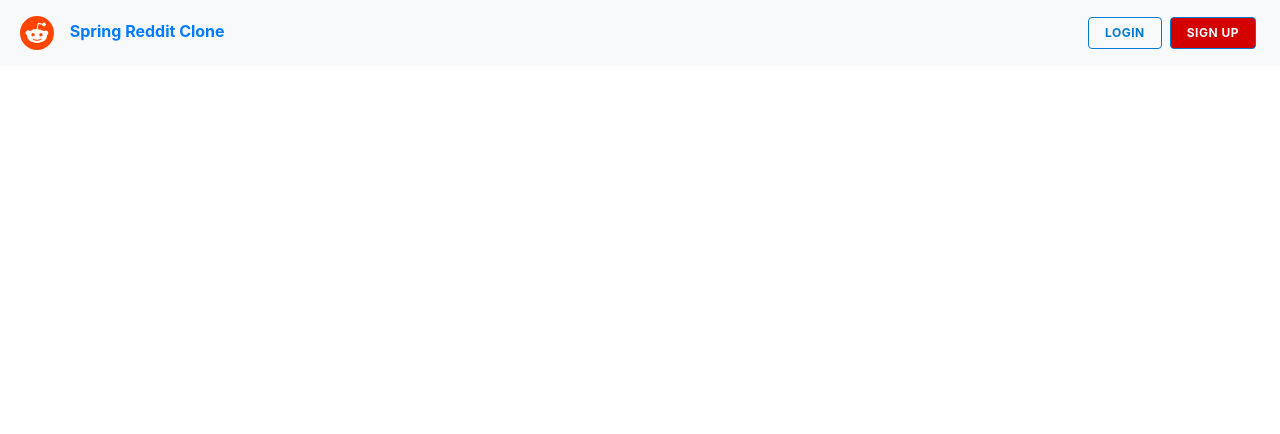
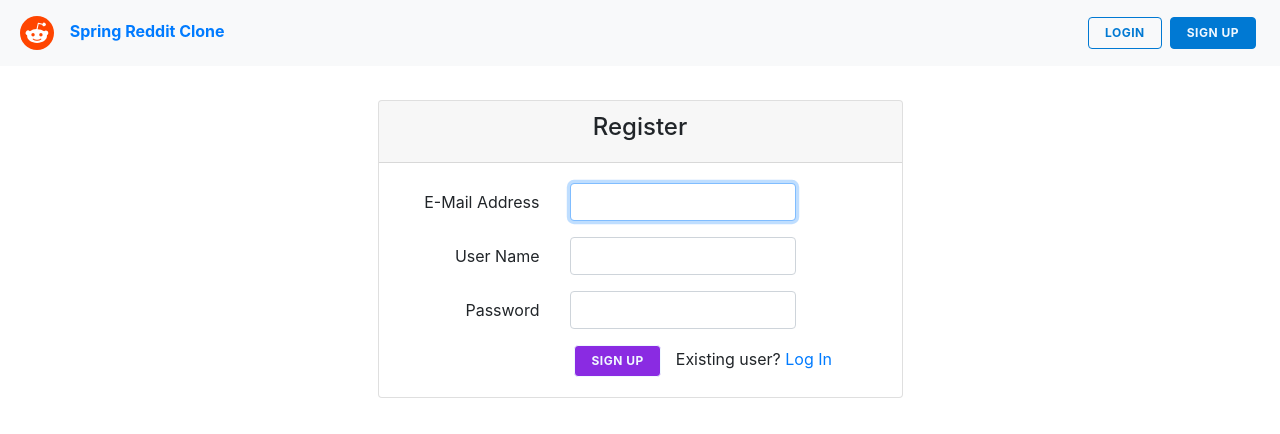
Before and after one commit to ziza1995/masterRadFrontEnd, an Angular app: page /sign-up in a window 1280 px wide. Before the commit this address led to /. Shown: the top 434 px of the page. Built offline with nearby package versions, Linux system fonts and the light colour scheme.

Commit message:
sign up finished

```diff
--- a/src/app/app-routing.module.ts
+++ b/src/app/app-routing.module.ts
@@ -1,7 +1,10 @@
 import { NgModule } from '@angular/core';
 import { Routes, RouterModule } from '@angular/router';
+import { SignupComponent } from './auth/signup/signup.component';
 
-const routes: Routes = [];
+const routes: Routes = [
+  {path: 'sign-up', component: SignupComponent}
+];
 
 @NgModule({
   imports: [RouterModule.forRoot(routes)],
--- a/src/app/app.component.html
+++ b/src/app/app.component.html
@@ -1 +1,2 @@
 <app-header></app-header>
+<router-outlet></router-outlet>
--- /dev/null
+++ b/src/app/auth/shared/auth.service.ts
@@ -0,0 +1,19 @@
+import { Injectable } from '@angular/core';
+import { HttpClient } from '@angular/common/http';
+import { SignupRequest } from '../signup/signupRequest';
+import { Observable } from 'rxjs';
+
+@Injectable({
+  providedIn: 'root',
+})
+export class AuthService {
+  constructor(private httpClient: HttpClient) {}
+
+  signup(signupRequest: SignupRequest): Observable<any> {
+    return this.httpClient.post(
+      'http://localhost:8080/api/auth/signup',
+      signupRequest,
+      { responseType: 'text' }
+    );
+  }
+}
--- a/src/app/auth/signup/signup.component.css
+++ b/src/app/auth/signup/signup.component.css
@@ -0,0 +1,21 @@
+.register-section {
+    margin: 100px;
+  }
+.sign-up {
+    background-color: blueviolet;
+    border-color: brown;
+    color:aliceblue;
+    fill: aquamarine;
+    border: 1px solid;
+    border-radius: 4px;
+    text-align:  center;
+    letter-spacing: 1px;
+    text-decoration: none;
+    font-size: 12px;
+    font-weight: 700;
+    letter-spacing: .5px;
+    line-height: 24px;
+    text-transform: uppercase;
+    padding: 3px 16px;
+    opacity: 1;
+}
--- a/src/app/auth/signup/signup.component.html
+++ b/src/app/auth/signup/signup.component.html
@@ -1 +1,53 @@
-<p>signup works!</p>
+<div class="register-section">
+    <div class="row justify-content-center">
+        <div class="col-md-3"></div>
+        <div class="col-md-6">
+            <div class="card">
+                <div class="card-header" style="text-align: center">
+                    <h4>Register</h4>
+                </div>
+                <div class="card-body">
+                    <form [formGroup]="signupForm" (ngSubmit)="signup()">
+                        <div class="form-group row">
+                            <label for="email_address" class="col-md-4 col-form-label text-md-right">E-Mail
+                                Address</label>
+                            <div class="col-md-6">
+                                <input type="text" [formControlName]="'email'" id="email_address" class="form-control" name="email-address" required autofocus>
+                                <span class="errors" *ngIf="!signupForm.get('email').valid && signupForm.get('email').touched">
+                                    Please provide a valid email
+                                </span>
+                            </div>
+                        </div>
+
+                        <div class="form-group row">
+                            <label class="col-md-4 col-form-label text-md-right">User Name</label>
+                            <div class="col-md-6">
+                                <input type="text" [formControlName]="'username'" class="form-control" required autofocus>
+                                <span class="errors" *ngIf="!signupForm.get('username').valid && signupForm.get('username').touched">
+                                    Please provide a valid username
+                                </span>
+                            </div>
+                        </div>
+
+                        <div class="form-group row">
+                            <label for="password" class="col-md-4 col-form-label text-md-right">Password</label>
+                            <div class="col-md-6">
+                                <input type="password" [formControlName]="'password'" id="password" class="form-control" name="password" required>
+                                <span class="errors" *ngIf="!signupForm.get('password').valid && signupForm.get('password').touched">
+                                    Please provide a valid password
+                                </span>
+                            </div>
+                        </div>
+
+                        <span class="col-md-6 offset-md-4">
+                            <button type="submit" class="sign-up">
+                                Sign Up
+                            </button>
+                            <span style="padding-left: 15px">Existing user? <a routerLink="/login">Log In</a></span>
+                        </span>
+                    </form>
+                </div>
+            </div>
+        </div>
+        <div class="col-md-3"></div>
+    </div>
--- a/src/app/auth/signup/signup.component.ts
+++ b/src/app/auth/signup/signup.component.ts
@@ -1,15 +1,40 @@
 import { Component, OnInit } from '@angular/core';
+import { FormGroup, FormControl, Validators } from '@angular/forms';
+import { SignupRequest } from './signupRequest';
+import { AuthService } from '../shared/auth.service';
 
 @Component({
   selector: 'app-signup',
   templateUrl: './signup.component.html',
-  styleUrls: ['./signup.component.css']
+  styleUrls: ['./signup.component.css'],
 })
 export class SignupComponent implements OnInit {
+  signupRequest: SignupRequest;
+  signupForm: FormGroup;
 
-  constructor() { }
+  constructor(private authService: AuthService) {
+    this.signupRequest = {
+      username: '',
+      password: '',
+      email: '',
+    };
+  }
 
   ngOnInit(): void {
+    this.signupForm = new FormGroup({
+      username: new FormControl('', Validators.required),
+      email: new FormControl('', [Validators.required, Validators.email]),
+      password: new FormControl('', Validators.required),
+    });
   }
 
+  signup() {
+    this.signupRequest.username = this.signupForm.get('username').value;
+    this.signupRequest.password = this.signupForm.get('password').value;
+    this.signupRequest.email = this.signupForm.get('email').value;
+
+    this.authService.signup(this.signupRequest).subscribe((data) => {
+      console.log(data);
+    });
+  }
 }
--- /dev/null
+++ b/src/app/auth/signup/signupRequest.ts
@@ -0,0 +1,5 @@
+export interface SignupRequest {
+  username: string;
+  password: string;
+  email: string;
+}
--- a/src/app/header/header.component.css
+++ b/src/app/header/header.component.css
@@ -37,7 +37,7 @@
 }
 
 .sign-up{
-    background-color: #d30000;
+    background-color: #0079D3;
     border-color: #0079D3;
     color: aliceblue;
 }
--- a/src/app/header/header.component.html
+++ b/src/app/header/header.component.html
@@ -16,7 +16,7 @@
             </a>
         </div>
         <div class="flex-grow-1 float-right">
-            <div *ngIf="!isLoggedIn">
+            <div>
                 <a routerLink="/sign-up" class="float-right sign-up mr-2">Sign up</a>
                 <a routerLink="/login" class="float-right login mr-2">Login</a>
             </div>
--- a/src/styles.css
+++ b/src/styles.css
@@ -1 +1,9 @@
 /* You can add global styles to this file, and also import other style files */
+
+input.ng-invalid.ng-touched {
+    border: 1px solid red;
+}
+
+.errors {
+    color: red;
+}
```
Also changed, not shown: src/app/app.module.ts (+8 -8 lines), 1 other file (tests, documents, lock files or other folders).
